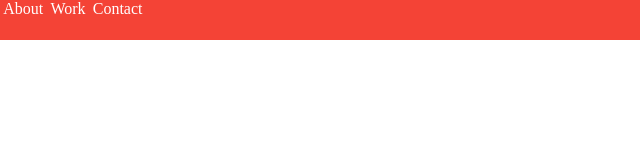
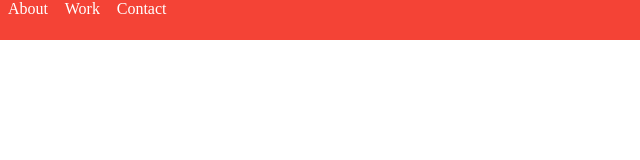
Before and after one commit to Fig77/Nat-Facu, a plain HTML site: page index.html in a window 1280 px wide. Shown: the full height of the page, 0-640 px from the left. Drawn offline with Linux system fonts and the light colour scheme.

Commit message:
fixed nav bar link

```diff
--- a/css/style.css
+++ b/css/style.css
@@ -19,17 +19,20 @@ body {
 
 
 #navbar{
-	position: fixed;
-	top:0;
+  position: flex;
+  position: fixed;
+  top:0;
   background-color: #f44336;
   height: 5vh;
   width: 100vw;
+
 }
 
 #navbar a{
-  padding-left: 0.2em;
-  padding-right: : 0.2em;
-  padding-top: 10px;
+
+  padding-left: 0.5em;
+  padding-right: 0.3em;
+  padding-top: 0.5em;
   text-decoration: none;
   color: white;
 }
```
Also changed, not shown: index.html (line endings or trailing spaces).
